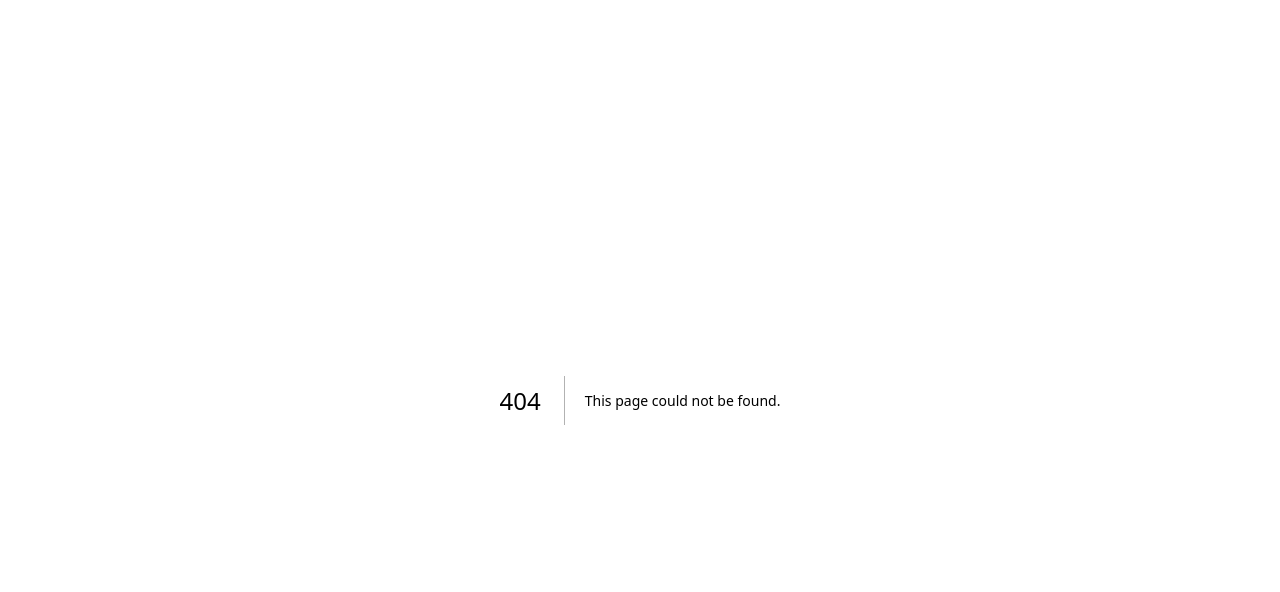
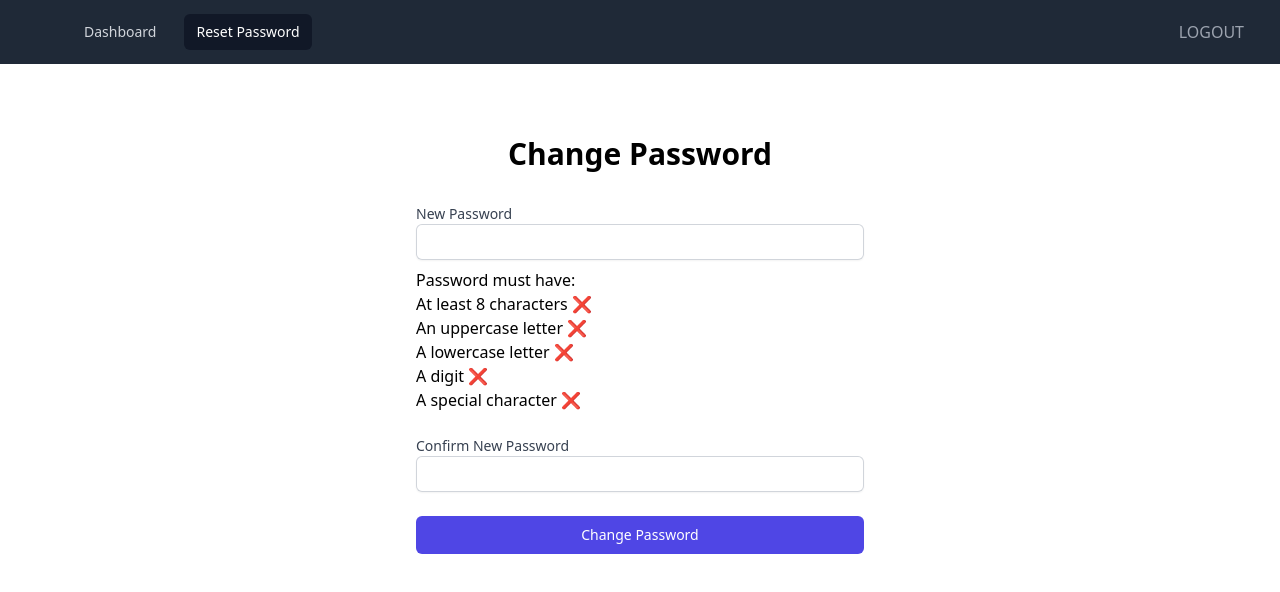
Before and after one commit to orriannafizz/aha-hw-frontend, a Next.js app: page /reset-password in a window 1280 px wide. Before the commit this address had no page. Shown: the top 592 px of the page. Built offline with nearby package versions, Linux system fonts and the light colour scheme; no server answers.

Commit message:
feat: reset password page

```diff
--- a/@types/index.ts
+++ b/@types/index.ts
@@ -25,3 +25,9 @@ export interface UserStatics {
   todayLoginTimes: number;
   last7DaysAvgLoginTimes: number;
 }
+
+export interface IResetPasswordFormData {
+  oldPassword: string;
+  password: string;
+  confirmPassword: string;
+}
--- /dev/null
+++ b/pages/reset-password.tsx
@@ -0,0 +1,187 @@
+import { useRouter } from 'next/router';
+import { useForm } from 'react-hook-form';
+import axiosInstance from '../utils/axiosInstance';
+import { ToastContainer, toast } from 'react-toastify';
+import { useEffect, useState } from 'react';
+import { IResetPasswordFormData } from '@/@types';
+import LayoutWithHeader from '@/Layout/LayoutWithHeader';
+import useUser from '@/hooks/useUser';
+import { consoleToastError } from '@/utils/toast.error';
+
+/**
+ * a page to reset the password
+ * @return {JSX.Element}
+ */
+export default function ResetPassword() {
+  // use Next.js router
+  const router = useRouter();
+
+  // use state to store user data
+  const { user } = useUser();
+  const {
+    register,
+    handleSubmit,
+    watch,
+    formState: { errors, isValid },
+  } = useForm<IResetPasswordFormData>({
+    mode: 'all',
+  });
+
+  const [passwordValidations, setPasswordValidations] = useState({
+    minChar: false,
+    upperCase: false,
+    lowerCase: false,
+    digit: false,
+    specialChar: false,
+  });
+
+  const passwordPattern = {
+    minChar: /.{8,}/,
+    upperCase: /[A-Z]/,
+    lowerCase: /[a-z]/,
+    digit: /[0-9]/,
+    specialChar: /[^A-Za-z0-9]/,
+  };
+
+  const password = watch('password');
+  const confirmPassword = watch('confirmPassword');
+
+  useEffect(() => {
+    setPasswordValidations({
+      minChar: passwordPattern.minChar.test(password),
+      upperCase: passwordPattern.upperCase.test(password),
+      lowerCase: passwordPattern.lowerCase.test(password),
+      digit: passwordPattern.digit.test(password),
+      specialChar: passwordPattern.specialChar.test(password),
+    });
+  }, [password, confirmPassword]);
+
+  const onSubmit = async (data: IResetPasswordFormData) => {
+    try {
+      await axiosInstance.patch('/users/reset-password', {
+        oldPassword: data.oldPassword,
+        newPassword: data.password,
+      });
+      toast.success('Password changed successfully. Please log in again.');
+      router.push('/login');
+    } catch (error) {
+      consoleToastError(error);
+    }
+  };
+
+  return (
+    <LayoutWithHeader>
+      <ToastContainer />
+      <div className='flex flex-col justify-center flex-1 min-h-full px-6 py-12 lg:px-8'>
+        <div className='sm:mx-auto sm:w-full sm:max-w-md'>
+          <h2 className='mt-6 text-3xl font-extrabold text-center'>
+            Change Password
+          </h2>
+          <form className='mt-8 space-y-6' onSubmit={handleSubmit(onSubmit)}>
+            {user?.hasPassword && (
+              <div>
+                <label
+                  htmlFor='oldPassword'
+                  className='block text-sm font-medium text-gray-700'>
+                  Old Password
+                </label>
+                <input
+                  {...register('oldPassword')}
+                  id='oldPassword'
+                  name='oldPassword'
+                  type='password'
+                  required
+                  className='block w-full rounded-md border-0 py-1.5 text-gray-900 shadow-sm ring-1 ring-inset ring-gray-300 placeholder:text-gray-400 focus:ring-2 focus:ring-inset focus:ring-indigo-600 sm:text-sm sm:leading-6'
+                />
+                {errors.oldPassword && (
+                  <p className='mt-2 text-sm text-red-600'>
+                    {errors.oldPassword.message}
+                  </p>
+                )}
+              </div>
+            )}
+
+            <div>
+              <label
+                htmlFor='password'
+                className='block text-sm font-medium text-gray-700'>
+                New Password
+              </label>
+              <input
+                {...register('password', {
+                  required: 'Password is required',
+                  validate: (value) =>
+                    Object.values(passwordValidations).every(Boolean),
+                })}
+                id='password'
+                name='password'
+                type='password'
+                required
+                className='block w-full rounded-md border-0 py-1.5 text-gray-900 shadow-sm ring-1 ring-inset ring-gray-300 placeholder:text-gray-400 focus:ring-2 focus:ring-inset focus:ring-indigo-600 sm:text-sm sm:leading-6'
+              />
+              <div className='mt-2'>
+                <p>Password must have:</p>
+                <ul>
+                  <li>
+                    At least 8 characters{' '}
+                    {passwordValidations.minChar ? '✅' : '❌'}
+                  </li>
+                  <li>
+                    An uppercase letter{' '}
+                    {passwordValidations.upperCase ? '✅' : '❌'}
+                  </li>
+                  <li>
+                    A lowercase letter{' '}
+                    {passwordValidations.lowerCase ? '✅' : '❌'}
+                  </li>
+                  <li>A digit {passwordValidations.digit ? '✅' : '❌'}</li>
+                  <li>
+                    A special character{' '}
+                    {passwordValidations.specialChar ? '✅' : '❌'}
+                  </li>
+                </ul>
+              </div>
+              {errors.password && (
+                <p className='mt-2 text-sm text-red-600'>
+                  {errors.password.message}
+                </p>
+              )}
+            </div>
+            <div>
+              <label
+                htmlFor='confirmPassword'
+                className='block text-sm font-medium text-gray-700'>
+                Confirm New Password
+              </label>
+              <input
+                {...register('confirmPassword', {
+                  required: 'Confirming your new password is required',
+                  validate: (value) =>
+                    value === password || 'The passwords do not match',
+                })}
+                id='confirmPassword'
+                name='confirmPassword'
+                type='password'
+                required
+                className='block w-full rounded-md border-0 py-1.5 text-gray-900 shadow-sm ring-1 ring-inset ring-gray-300 placeholder:text-gray-400 focus:ring-2 focus:ring-inset focus:ring-indigo-600 sm:text-sm sm:leading-6'
+              />
+              {errors.confirmPassword && (
+                <p className='mt-2 text-sm text-red-600'>
+                  {errors.confirmPassword.message}
+                </p>
+              )}
+            </div>
+            <div>
+              <button
+                type='submit'
+                disabled={!isValid}
+                className='relative flex justify-center w-full px-4 py-2 text-sm font-medium text-white bg-indigo-600 border border-transparent rounded-md group hover:bg-indigo-700 focus:outline-none focus:ring-2 focus:ring-offset-2 focus:ring-indigo-500'>
+                Change Password
+              </button>
+            </div>
+          </form>
+        </div>
+      </div>
+    </LayoutWithHeader>
+  );
+}
```
